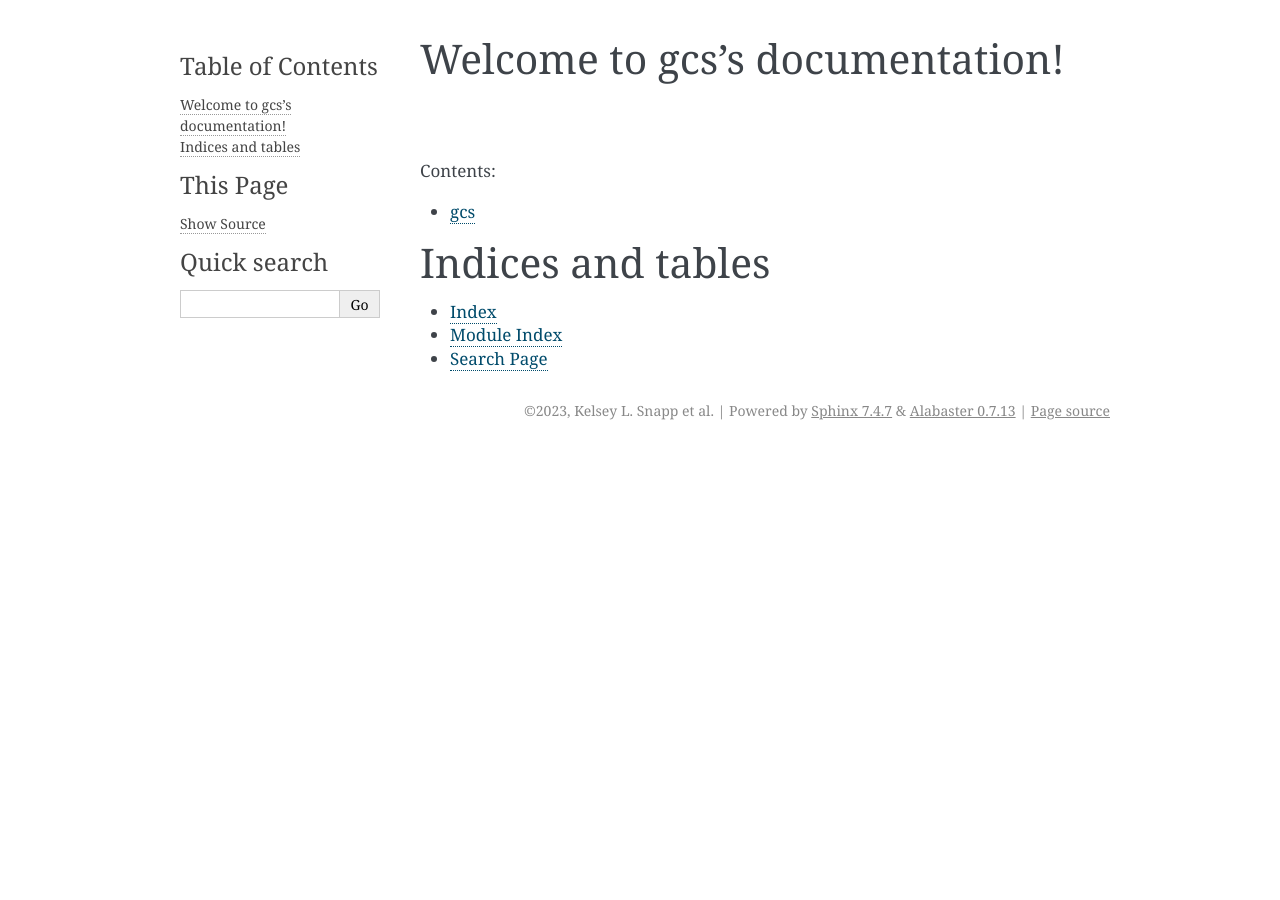
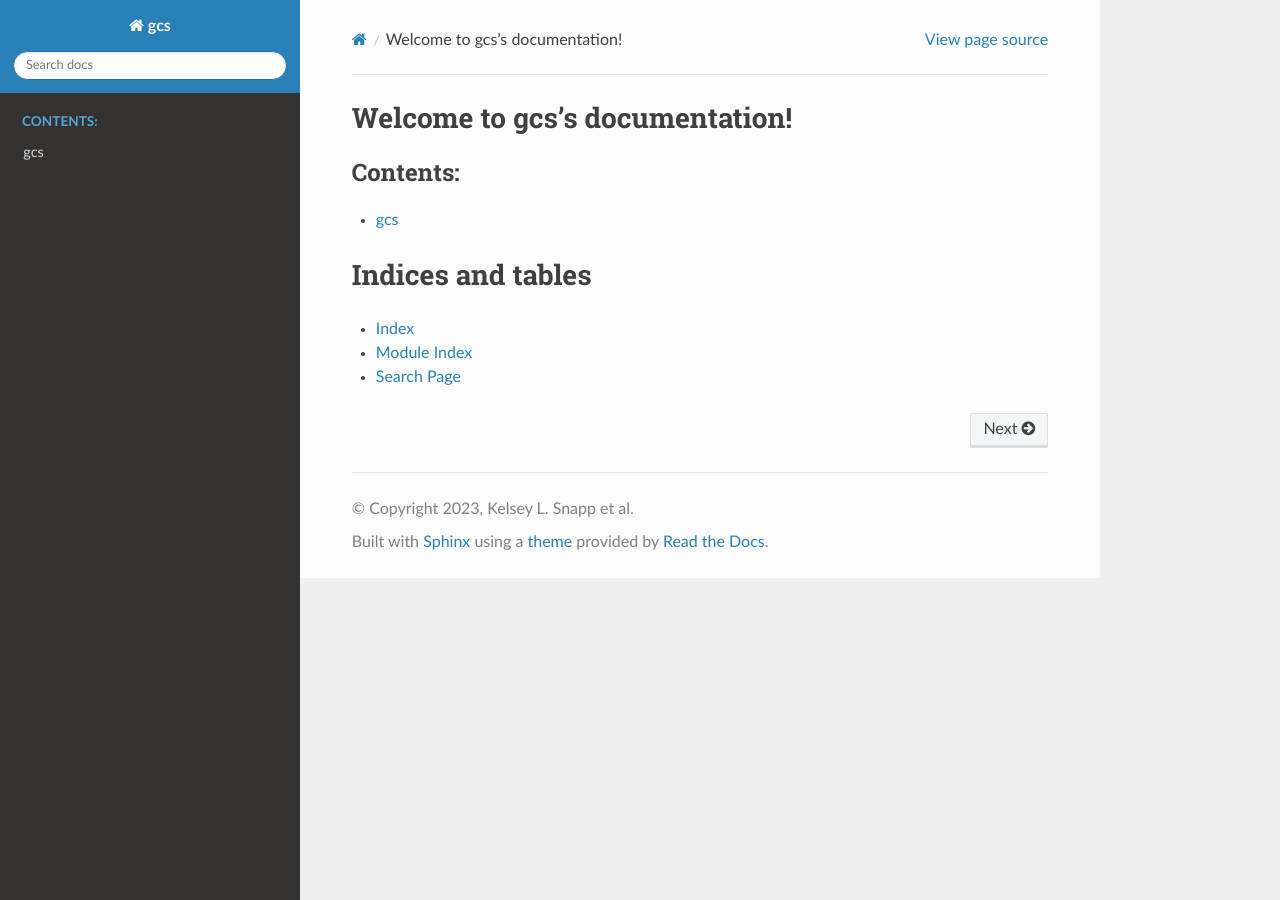
Before and after one commit to bu-shapelab/gcs, a Sphinx documentation site: the page built from docs/source/index.rst, in a window 1280 px wide. Built offline with Sphinx 7.4.7 and the Read the Docs theme 2.0.0, drawn with Linux system fonts in a browser that asks for light colours.

```diff
--- a/docs/source/conf.py
+++ b/docs/source/conf.py
@@ -34,6 +34,7 @@ extensions = [
     'sphinx.ext.autodoc',
     'sphinx.ext.autosectionlabel',
     'sphinx.ext.viewcode',
+    'numpydoc',
 ]
 
 # Make sure the target is unique
@@ -53,7 +54,7 @@ exclude_patterns = []
 # The theme to use for HTML and HTML Help pages.  See the documentation for
 # a list of builtin themes.
 #
-html_theme = 'alabaster'
+html_theme = 'sphinx_rtd_theme'
 
 # Add any paths that contain custom static files (such as style sheets) here,
 # relative to this directory. They are copied after the builtin static files,
```
Also changed, not shown: requirements.txt (added, +18 -0 lines).
